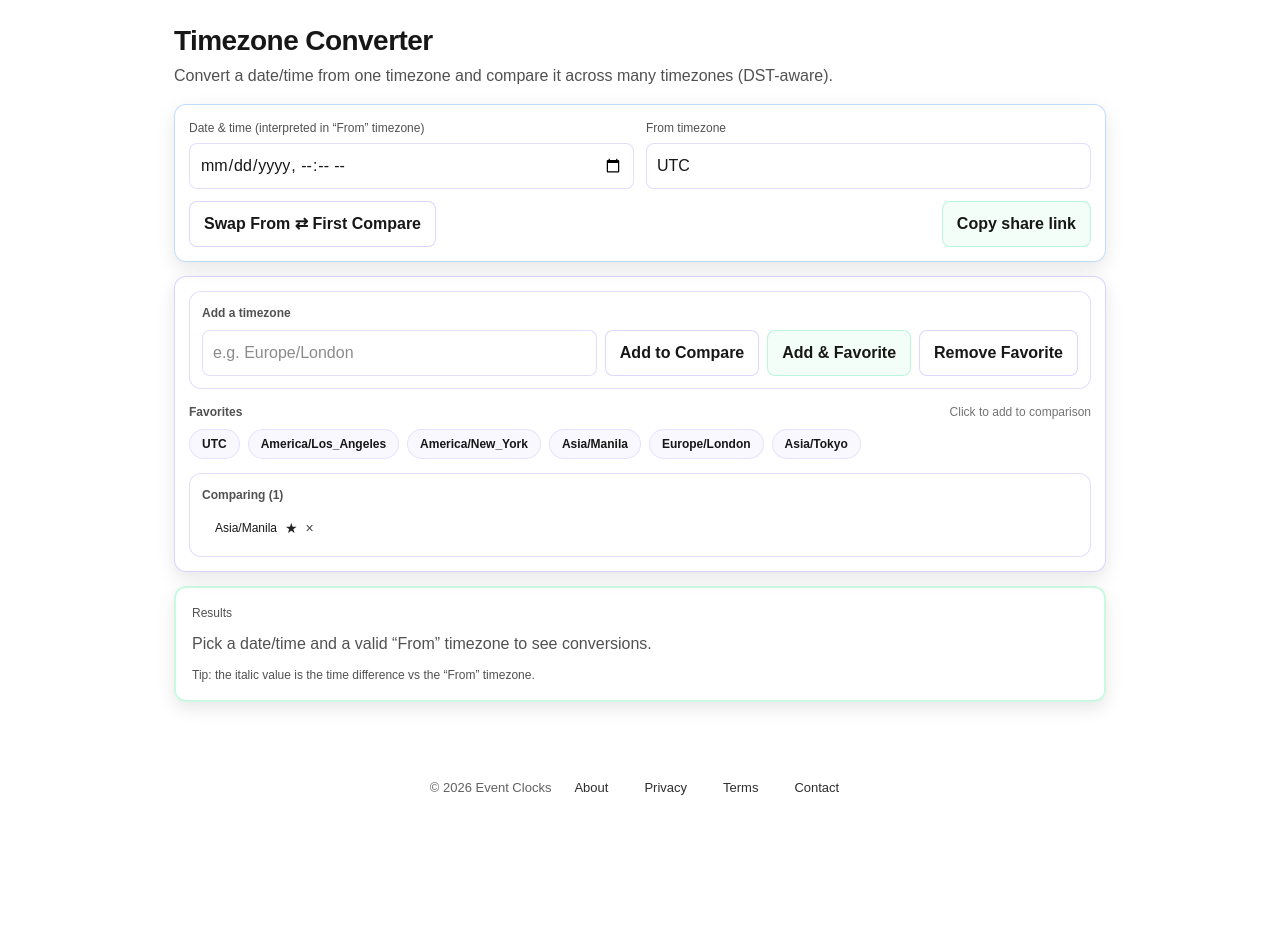
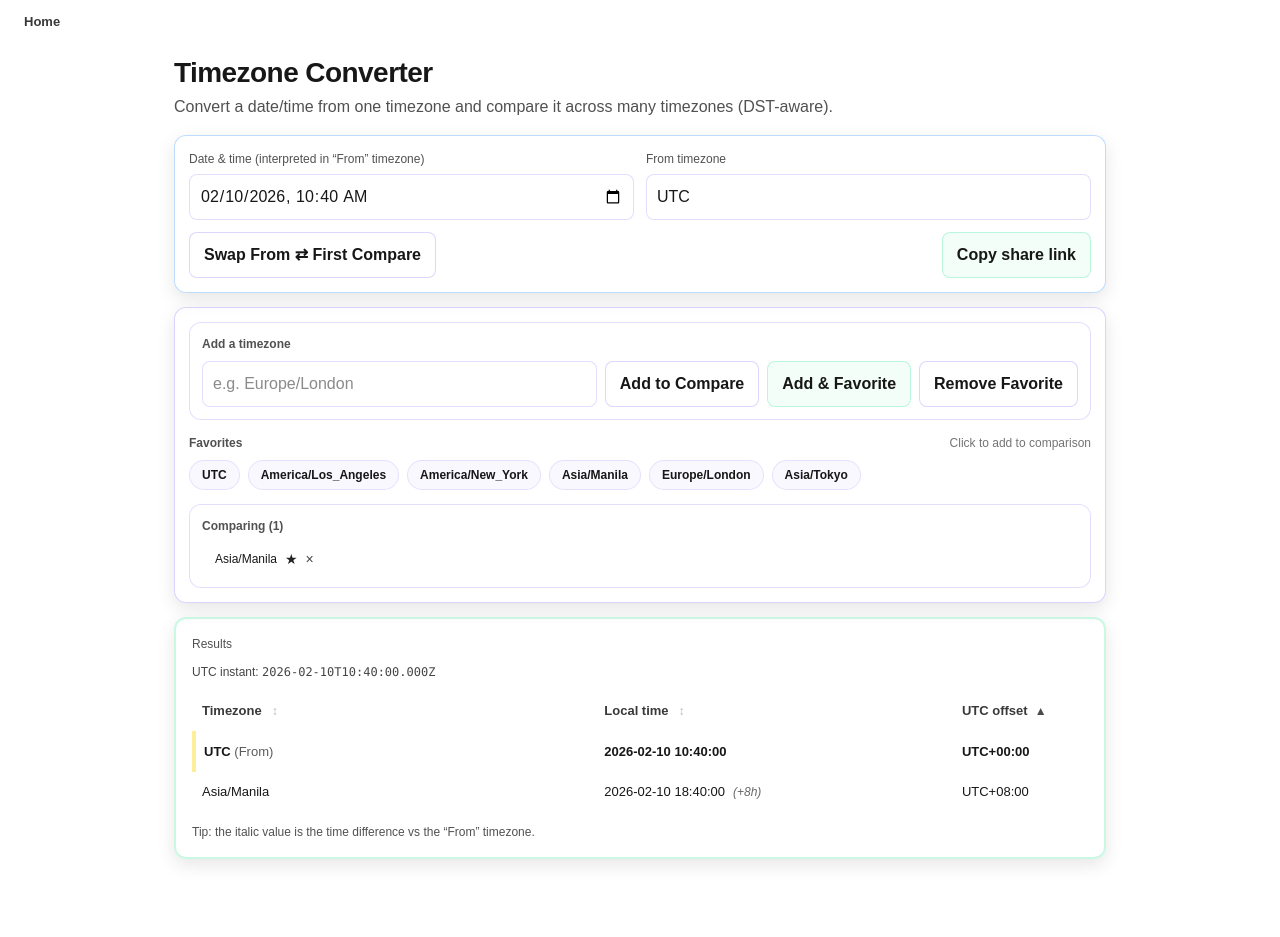
Before and after one commit to eventclock/event-clocks, a Next.js app: page /timezone in a window 1280 px wide. Shown: the top 937 px of the page. Before the commit the page ends 828 px from the top, so only its background shows below. Built offline with nearby package versions, Linux system fonts and the light colour scheme.

Commit message:
fixed some layout and default values

```diff
--- a/package.json
+++ b/package.json
@@ -3,7 +3,7 @@
   "version": "0.1.0",
   "private": true,
   "scripts": {
-    "dev": "next dev",
+    "dev": "next dev --port 3008",
     "build": "next build",
     "start": "next start",
     "lint": "eslint"
--- a/src/app/layout.tsx
+++ b/src/app/layout.tsx
@@ -1,8 +1,11 @@
+
+
 import type { Metadata } from "next";
 import Script from "next/script";
 import { Geist, Geist_Mono } from "next/font/google";
 import "./globals.css";
 import Footer from "@/components/Footer";
+import Header from "@/components/Header";
 
 const geistSans = Geist({
   variable: "--font-geist-sans",
@@ -49,6 +52,11 @@ export default function RootLayout({
           flexDirection: "column",
         }}
       >
+
+        <div style={{ width: "100%", padding: "12px 24px 0" }}>
+          <Header />
+        </div>
+
         {/* Page content */}
         <main style={{ flex: 1 }}>
           {children}
--- a/src/app/timezone/page.tsx
+++ b/src/app/timezone/page.tsx
@@ -1,13 +1,14 @@
 // src/app/timezone/page.tsx
 "use client";
 
-import { useEffect, useMemo, useState } from "react";
+import { useEffect, useMemo, useRef, useState } from "react";
 import {
   formatInTimeZone,
   getLocalTimeZone,
   getUtcOffsetLabelAtUtc,
   zonedDateTimeLocalToUtc,
 } from "@/lib/tz";
+import TimezoneDatalist from "@/components/TimezoneDatalist";
 
 const FALLBACK_TZS = [
   "UTC",
@@ -41,6 +42,13 @@ const semantic = {
   result: "rgba(167,243,208,0.6)", // green – output
   accent: "rgba(253,224,71,0.55)", // yellow – highlight
 };
+
+function toLocalDatetimeInputValue(d: Date) {
+  const pad = (n: number) => String(n).padStart(2, "0");
+  return `${d.getFullYear()}-${pad(d.getMonth() + 1)}-${pad(d.getDate())}T${pad(
+    d.getHours()
+  )}:${pad(d.getMinutes())}`;
+}
 
 function getTimeZoneChoices(): string[] {
   const anyIntl = Intl as any;
@@ -84,15 +92,10 @@ function getOffsetMsAtUtc(timeZone: string, dateUtc: Date): number {
   const mm = get("minute");
   const ss = get("second");
 
-  // "asUTC": interpret the TZ wall-clock output as if it were UTC
   const asUtcMs = Date.UTC(y, m - 1, d, hh, mm, ss);
   return asUtcMs - dateUtc.getTime();
 }
 
-/**
- * Creates a label like (+16h) or (−3:30h) representing:
- * target local clock time minus from local clock time at the same UTC instant.
- */
 function formatLocalDiffLabel(fromOffsetMs: number, targetOffsetMs: number): string {
   const diffMs = targetOffsetMs - fromOffsetMs;
   if (diffMs === 0) return "(±0h)";
@@ -134,8 +137,48 @@ function safeParse(json: string | null): SavedState | null {
   }
 }
 
+type SortKey = "tz" | "local" | "offset";
+type SortDir = "asc" | "desc";
+
+type Row = {
+  tz: string;
+  time: string;
+  offset: string;
+  diffLabel: string;
+  targetOffsetMs: number;
+  localMs: number;
+};
+
+function SortIndicator({
+  active,
+  dir,
+}: {
+  active: boolean;
+  dir: SortDir;
+}) {
+  // Always reserve space so headers never change width.
+  const symbol = active ? (dir === "asc" ? "▲" : "▼") : "↕";
+  return (
+    <span
+      aria-hidden="true"
+      style={{
+        display: "inline-block",
+        width: 14,
+        textAlign: "center",
+        opacity: active ? 0.9 : 0.35,
+        marginLeft: 6,
+        fontSize: 12,
+      }}
+      title="Sortable"
+    >
+      {symbol}
+    </span>
+  );
+}
+
 export default function TimezonePage() {
-  const tzChoices = useMemo(() => getTimeZoneChoices(), []);
+  // Kept for compatibility / future use; also makes your Intl fallback available.
+  useMemo(() => getTimeZoneChoices(), []);
 
   const [fromTz, setFromTz] = useState(getLocalTimeZone());
   const [dtLocal, setDtLocal] = useState(""); // datetime-local
@@ -146,6 +189,13 @@ export default function TimezonePage() {
   const [favorites, setFavorites] = useState<string[]>(DEFAULT_FAVORITES);
 
   const [copied, setCopied] = useState(false);
+
+  // Sorting
+  const [sortKey, setSortKey] = useState<SortKey>("offset");
+  const [sortDir, setSortDir] = useState<SortDir>("asc");
+
+  // Track whether dt was explicitly provided in the URL (share links)
+  const hasDtFromUrlRef = useRef(false);
 
   // Load localStorage
   useEffect(() => {
@@ -169,7 +219,11 @@ export default function TimezonePage() {
     const to = p.get("to");
 
     if (from && isValidIanaTz(from)) setFromTz(from);
-    if (dt) setDtLocal(dt);
+
+    if (dt) {
+      hasDtFromUrlRef.current = true;
+      setDtLocal(dt);
+    }
 
     if (to) {
       const list = to
@@ -180,6 +234,13 @@ export default function TimezonePage() {
       if (list.length > 0) setTargets(Array.from(new Set(list)));
     }
   }, []);
+
+  // Default datetime to "now" when entering the page (but do NOT override share-link dt)
+  useEffect(() => {
+    if (!dtLocal && !hasDtFromUrlRef.current) {
+      setDtLocal(toLocalDatetimeInputValue(new Date()));
+    }
+  }, [dtLocal]);
 
   // Persist state
   useEffect(() => {
@@ -206,24 +267,48 @@ export default function TimezonePage() {
     };
   }, [utcDate, fromTz]);
 
-  const rows = useMemo(() => {
+  const rows: Row[] = useMemo(() => {
     if (!utcDate || fromOffsetMs == null) return [];
 
-    // De-dupe targets AND avoid repeating the "from" timezone in comparison
     const uniqueTargets = Array.from(new Set(targets))
       .filter(isValidIanaTz)
       .filter((tz) => tz !== fromTz);
 
     return uniqueTargets.map((tz) => {
       const targetOffsetMs = getOffsetMsAtUtc(tz, utcDate);
+      const localMs = utcDate.getTime() + targetOffsetMs;
+
       return {
         tz,
         time: formatInTimeZone(utcDate, tz),
         offset: getUtcOffsetLabelAtUtc(tz, utcDate),
         diffLabel: formatLocalDiffLabel(fromOffsetMs, targetOffsetMs),
+        targetOffsetMs,
+        localMs,
       };
     });
   }, [targets, utcDate, fromOffsetMs, fromTz]);
+
+  const sortedRows = useMemo(() => {
+    const dir = sortDir === "asc" ? 1 : -1;
+
+    const cmp = (a: Row, b: Row) => {
+      if (sortKey === "tz") return dir * a.tz.localeCompare(b.tz, "en");
+      if (sortKey === "offset") return dir * (a.targetOffsetMs - b.targetOffsetMs);
+      return dir * (a.localMs - b.localMs); // local
+    };
+
+    return [...rows].sort(cmp);
+  }, [rows, sortKey, sortDir]);
+
+  const onSort = (k: SortKey) => {
+    if (sortKey === k) {
+      setSortDir((d) => (d === "asc" ? "desc" : "asc"));
+    } else {
+      setSortKey(k);
+      setSortDir("asc");
+    }
+  };
 
   const addTarget = (tzOverride?: string) => {
     const tz = (tzOverride ?? newTarget).trim();
@@ -273,7 +358,7 @@ export default function TimezonePage() {
 
   const canCompute = dtLocal.length > 0 && isValidIanaTz(fromTz);
 
-  // Cards
+  // Styles
   const inputCardStyle: React.CSSProperties = {
     border: `1.5px solid ${semantic.input}`,
     borderRadius: 12,
@@ -305,11 +390,10 @@ export default function TimezonePage() {
     padding: 12,
   };
 
-  // Inputs/buttons
   const inputStyle: React.CSSProperties = {
     padding: 10,
     borderRadius: 8,
-  border: "1px solid rgba(196,181,253,0.45)", // visible border
+    border: "1px solid rgba(196,181,253,0.45)",
     background: "rgba(255,255,255,0.04)",
     width: "100%",
     outline: "none",
@@ -317,17 +401,15 @@ export default function TimezonePage() {
     appearance: "none",
   };
 
-
   const buttonStyle: React.CSSProperties = {
     padding: "10px 14px",
     borderRadius: 8,
-  border: "1px solid rgba(196,181,253,0.55)", // stronger + matches purple card
+    border: "1px solid rgba(196,181,253,0.55)",
     background: "rgba(255,255,255,0.06)",
     cursor: "pointer",
     whiteSpace: "nowrap",
     fontWeight: 700,
   };
-
 
   const buttonPrimaryStyle: React.CSSProperties = {
     ...buttonStyle,
@@ -335,8 +417,6 @@ export default function TimezonePage() {
     background: "rgba(167,243,208,0.14)",
   };
 
-
-  // Chips
   const chipBase: React.CSSProperties = {
     display: "inline-flex",
     alignItems: "center",
@@ -360,6 +440,20 @@ export default function TimezonePage() {
     border: "1px solid rgba(255,255,255,0.18)",
     background: "rgba(255,255,255,0.04)",
   };
+
+  const thClickable: React.CSSProperties = {
+    padding: "10px 8px",
+    borderBottom: "1px solid rgba(255,255,255,0.14)",
+    cursor: "pointer",
+    userSelect: "none",
+    whiteSpace: "nowrap",
+  };
+
+  const rowSep = "1px solid rgba(255,255,255,0.12)";
+
+  const stripeA = "rgba(255,255,255,0.028)";
+  const stripeB = "rgba(255,255,255,0.00)";
+  const hoverBg = "rgba(255,255,255,0.055)";
 
   return (
     <main style={{ maxWidth: 980, margin: "0 auto", padding: 24 }}>
@@ -398,11 +492,7 @@ export default function TimezonePage() {
             </div>
           </div>
 
-          <datalist id="tz-list">
-            {tzChoices.map((tz) => (
-              <option key={tz} value={tz} />
-            ))}
-          </datalist>
+          <TimezoneDatalist />
 
           <div
             style={{
@@ -430,7 +520,6 @@ export default function TimezonePage() {
         {/* FAVORITES + ADD + COMPARING */}
         <section style={compareCardStyle}>
           <div style={{ display: "grid", gap: 14 }}>
-            {/* Add timezone first (bordered) */}
             <div style={subCard}>
               <div style={{ fontSize: 12, opacity: 0.75, fontWeight: 800, marginBottom: 8 }}>
                 Add a timezone
@@ -503,7 +592,7 @@ export default function TimezonePage() {
               </div>
             </div>
 
-            {/* Comparing list (management) */}
+            {/* Comparing list */}
             <div style={subCard}>
               <div style={{ fontSize: 12, opacity: 0.75, fontWeight: 800, marginBottom: 8 }}>
                 Comparing ({targets.length})
@@ -578,42 +667,72 @@ export default function TimezonePage() {
               </div>
 
               <div style={{ overflowX: "auto" }}>
-                <table style={{ width: "100%", borderCollapse: "collapse", fontSize: 13 }}>
+                <table
+                  style={{
+                    width: "100%",
+                    borderCollapse: "collapse",
+                    fontSize: 13,
+                    tableLayout: "fixed",
+                  }}
+                >
+                  <colgroup>
+                    <col style={{ width: "45%" }} />
+                    <col style={{ width: "40%" }} />
+                    <col style={{ width: "15%" }} />
+                  </colgroup>
+
                   <thead>
                     <tr style={{ textAlign: "left", opacity: 0.85 }}>
-                      <th style={{ padding: "10px 8px", borderBottom: "1px solid rgba(255,255,255,0.12)" }}>
+                      <th style={thClickable} onClick={() => onSort("tz")}>
                         Timezone
+                        <SortIndicator active={sortKey === "tz"} dir={sortDir} />
                       </th>
-                      <th style={{ padding: "10px 8px", borderBottom: "1px solid rgba(255,255,255,0.12)" }}>
+                      <th style={thClickable} onClick={() => onSort("local")}>
                         Local time
+                        <SortIndicator active={sortKey === "local"} dir={sortDir} />
                       </th>
-                      <th style={{ padding: "10px 8px", borderBottom: "1px solid rgba(255,255,255,0.12)" }}>
+                      <th style={thClickable} onClick={() => onSort("offset")}>
                         UTC offset
+                        <SortIndicator active={sortKey === "offset"} dir={sortDir} />
                       </th>
                     </tr>
                   </thead>
+
                   <tbody>
                     {fromRow && (
                       <tr style={{ borderLeft: `4px solid ${semantic.accent}` }}>
-                        <td style={{ padding: "10px 8px", borderBottom: "1px solid rgba(255,255,255,0.08)" }}>
+                        <td style={{ padding: "10px 8px", borderBottom: rowSep }}>
                           <strong>{fromRow.tz}</strong>{" "}
                           <span style={{ opacity: 0.7 }}>(From)</span>
                         </td>
-                        <td style={{ padding: "10px 8px", borderBottom: "1px solid rgba(255,255,255,0.08)" }}>
+                        <td style={{ padding: "10px 8px", borderBottom: rowSep }}>
                           <strong>{fromRow.time}</strong>
                         </td>
-                        <td style={{ padding: "10px 8px", borderBottom: "1px solid rgba(255,255,255,0.08)" }}>
+                        <td style={{ padding: "10px 8px", borderBottom: rowSep }}>
                           <strong>{fromRow.offset}</strong>
                         </td>
                       </tr>
                     )}
 
-                    {rows.map((r) => (
-                      <tr key={r.tz}>
-                        <td style={{ padding: "10px 8px", borderBottom: "1px solid rgba(255,255,255,0.08)" }}>
+                    {sortedRows.map((r, idx) => (
+                      <tr
+                        key={r.tz}
+                        style={{
+                          background: idx % 2 === 0 ? stripeA : stripeB,
+                        }}
+                        onMouseEnter={(e) => {
+                          (e.currentTarget as HTMLTableRowElement).style.background = hoverBg;
+                        }}
+                        onMouseLeave={(e) => {
+                          (e.currentTarget as HTMLTableRowElement).style.background =
+                            idx % 2 === 0 ? stripeA : stripeB;
+                        }}
+                      >
+                        <td style={{ padding: "10px 8px", borderBottom: rowSep }}>
                           {r.tz}
                         </td>
-                        <td style={{ padding: "10px 8px", borderBottom: "1px solid rgba(255,255,255,0.08)" }}>
+
+                        <td style={{ padding: "10px 8px", borderBottom: rowSep }}>
                           <div style={{ display: "flex", gap: 8, alignItems: "baseline" }}>
                             <span>{r.time}</span>
                             <span
@@ -629,13 +748,14 @@ export default function TimezonePage() {
                             </span>
                           </div>
                         </td>
-                        <td style={{ padding: "10px 8px", borderBottom: "1px solid rgba(255,255,255,0.08)" }}>
+
+                        <td style={{ padding: "10px 8px", borderBottom: rowSep }}>
                           {r.offset}
                         </td>
                       </tr>
                     ))}
 
-                    {rows.length === 0 && (
+                    {sortedRows.length === 0 && (
                       <tr>
                         <td colSpan={3} style={{ padding: "10px 8px", opacity: 0.75 }}>
                           Add at least one comparison timezone.
--- /dev/null
+++ b/src/components/Header.tsx
@@ -0,0 +1,27 @@
+import Link from "next/link";
+
+export default function Header() {
+  return (
+    <header
+      style={{
+        display: "flex",
+        justifyContent: "flex-start",
+        alignItems: "center",
+        textAlign: "left",
+      }}
+    >
+      <Link
+        href="/"
+        style={{
+          fontSize: 13,
+          fontWeight: 600,
+          textDecoration: "none",
+          color: "inherit",
+          opacity: 0.85,
+        }}
+      >
+        Home
+      </Link>
+    </header>
+  );
+}
--- /dev/null
+++ b/src/components/TimezoneDatalist.tsx
@@ -0,0 +1,33 @@
+"use client";
+
+import { useEffect, useState } from "react";
+
+export default function TimezoneDatalist() {
+  const [tzs, setTzs] = useState<string[]>([]);
+
+  useEffect(() => {
+    // Browser source of truth
+    const list =
+      typeof Intl !== "undefined" && (Intl as any).supportedValuesOf
+        ? (Intl as any).supportedValuesOf("timeZone")
+        : [];
+
+    // Make ordering deterministic in the browser
+    const sorted = [...list].sort((a: string, b: string) =>
+      a.localeCompare(b, "en")
+    );
+
+    setTzs(sorted);
+  }, []);
+
+  // Render nothing until mounted -> server and first client render match (both empty)
+  if (tzs.length === 0) return null;
+
+  return (
+    <datalist id="tz-list">
+      {tzs.map((tz) => (
+        <option key={tz} value={tz} />
+      ))}
+    </datalist>
+  );
+}
```
Also changed, not shown: 1 other file (tests, documents, lock files or other folders). Lines whose indentation alone changed are shown as unchanged.
